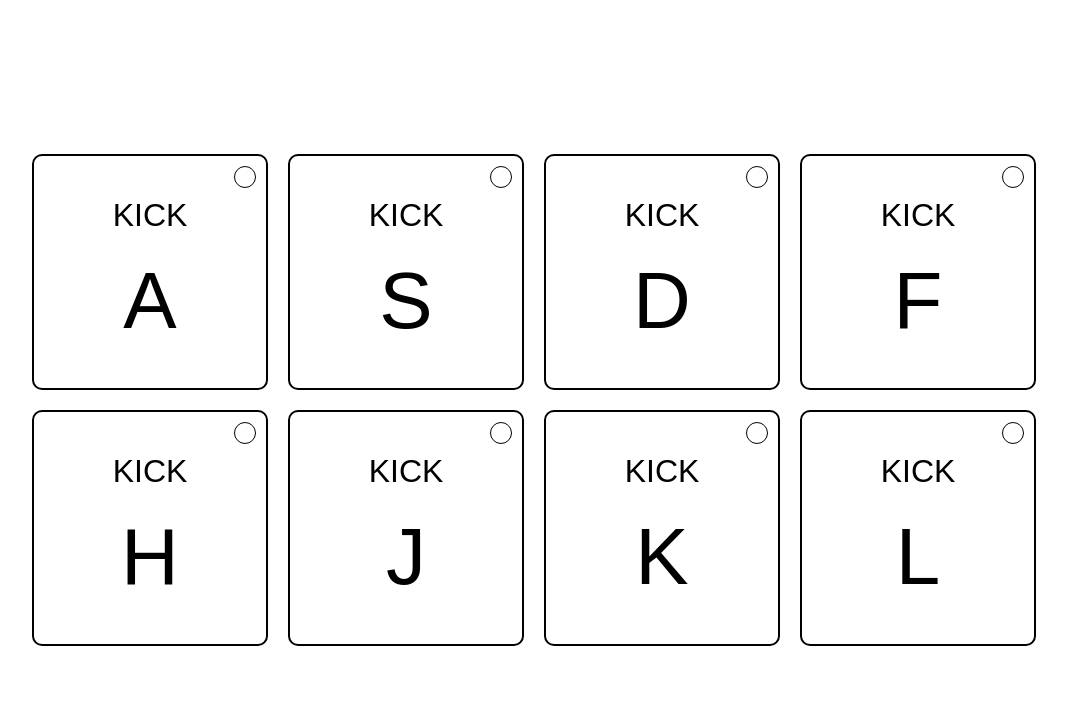
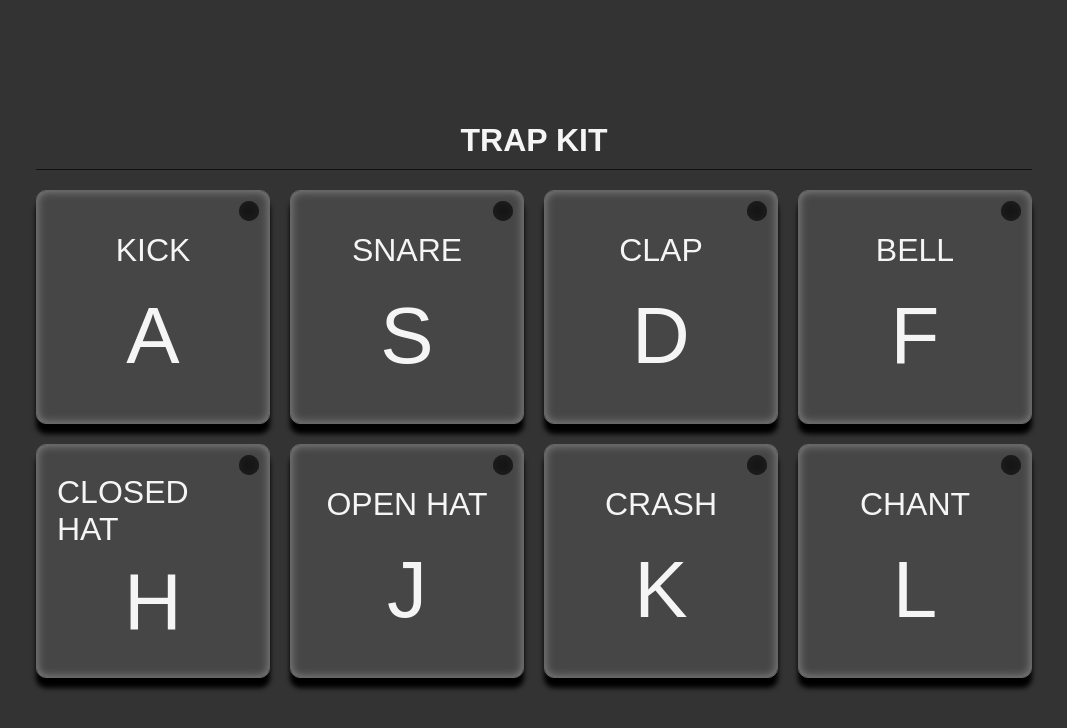
Before and after one commit to Stef-Lev/trapMachine, a plain HTML site: page index.html in a window 1280 px wide. Shown: the whole page, without its empty margins (106-1173 px from the left). Drawn offline with Linux system fonts and the light colour scheme; a web font is replaced by a local one.

Commit message:
styles complete

```diff
--- a/index.html
+++ b/index.html
@@ -12,6 +12,7 @@
 
 <body>
     <main class="container">
+        <h1>TRAP KIT</h1>
         <section class="row">
             <div data-key="65" id="kick" class="button">
                 <div class="light"></div>
@@ -20,39 +21,39 @@
             </div>
             <div data-key="65" id="kick" class="button">
                 <div class="light"></div>
-                <p class="sound">KICK</p>
+                <p class="sound">SNARE</p>
                 <div class="key">S</div>
             </div>
             <div data-key="65" id="kick" class="button">
                 <div class="light"></div>
-                <p class="sound">KICK</p>
+                <p class="sound">CLAP</p>
                 <div class="key">D</div>
             </div>
             <div data-key="65" id="kick" class="button">
                 <div class="light"></div>
-                <p class="sound">KICK</p>
+                <p class="sound">BELL</p>
                 <div class="key">F</div>
             </div>
         </section>
         <section class="row">
             <div data-key="65" id="kick" class="button">
                 <div class="light"></div>
-                <p class="sound">KICK</p>
+                <p class="sound">CLOSED HAT</p>
                 <div class="key">H</div>
             </div>
             <div data-key="65" id="kick" class="button">
                 <div class="light"></div>
-                <p class="sound">KICK</p>
+                <p class="sound">OPEN HAT</p>
                 <div class="key">J</div>
             </div>
             <div data-key="65" id="kick" class="button">
                 <div class="light"></div>
-                <p class="sound">KICK</p>
+                <p class="sound">CRASH</p>
                 <div class="key">K</div>
             </div>
             <div data-key="65" id="kick" class="button">
                 <div class="light"></div>
-                <p class="sound">KICK</p>
+                <p class="sound">CHANT</p>
                 <div class="key">L</div>
             </div>
         </section>
@@ -67,6 +68,8 @@
     <audio data-key="74" src="sounds/snare.wav"></audio>
     <audio data-key="75" src="sounds/tom.wav"></audio>
     <audio data-key="76" src="sounds/tink.wav"></audio>
+
+    <script src="./app.js"></script>
 </body>
 
 </html>
--- a/style.css
+++ b/style.css
@@ -6,13 +6,21 @@ body {
     justify-content: center;
     align-items: center;
     height: 100vh;
-    font-family: 'Cabin Condensed', sans-serif
+    font-family: 'Cabin Condensed', sans-serif;
+    background-color: rgb(51, 51, 51);
+    color: whitesmoke;
 }
 .container {
     display: flex;
     flex-direction: column;
     gap: 20px;
 }
+h1 {
+    text-align: center;
+    padding-bottom:10px;
+    border-bottom: 1px solid rgba(12, 12, 12, 0.84);
+}
+
 .row {
     display: flex;
     flex-direction: row;
@@ -24,22 +32,48 @@ body {
     justify-content: space-evenly;
     align-items: center;
     position: relative;
-    border: 2px solid black;
+    border: 1px solid #666;
     padding: 20px;
     border-radius: 10px;
     height: 12em;
     width: 12em;
+    box-shadow:
+    0 10px 5px rgb(0, 0, 0),
+    inset 0 0 10px rgb(138, 138, 138);;
+    background-color:rgb(70, 70, 70);
 }
+
+.button:hover {
+    cursor: pointer;
+}
+
+.button:active {
+    box-shadow: 0 5px 5px rgb(0, 0, 0);
+    transform: translateY(2px);
+  }
+
+.button:active .light{
+background-color: rgb(255, 0, 51);
+box-shadow:
+inset 0 0 10px rgb(131, 14, 37),
+0 0 10px rgb(248, 65, 102);
+
+}
+
 .light {
     position: absolute;
     top: 10px;
     right: 10px;
     height: 20px;
     width: 20px;
-    border: 1px solid black;
     border-radius: 50%;
+    border: none;
     margin-bottom: 50px;
+    border-width: 2px;
+    background-color: rgb(12, 12, 12);
+    box-shadow:inset 0 0 15px rgb(37, 37, 37);
 }
+
 .sound {
     font-size: 2rem;
 }
```
Also changed, not shown: app.js (+8 -0 lines).
